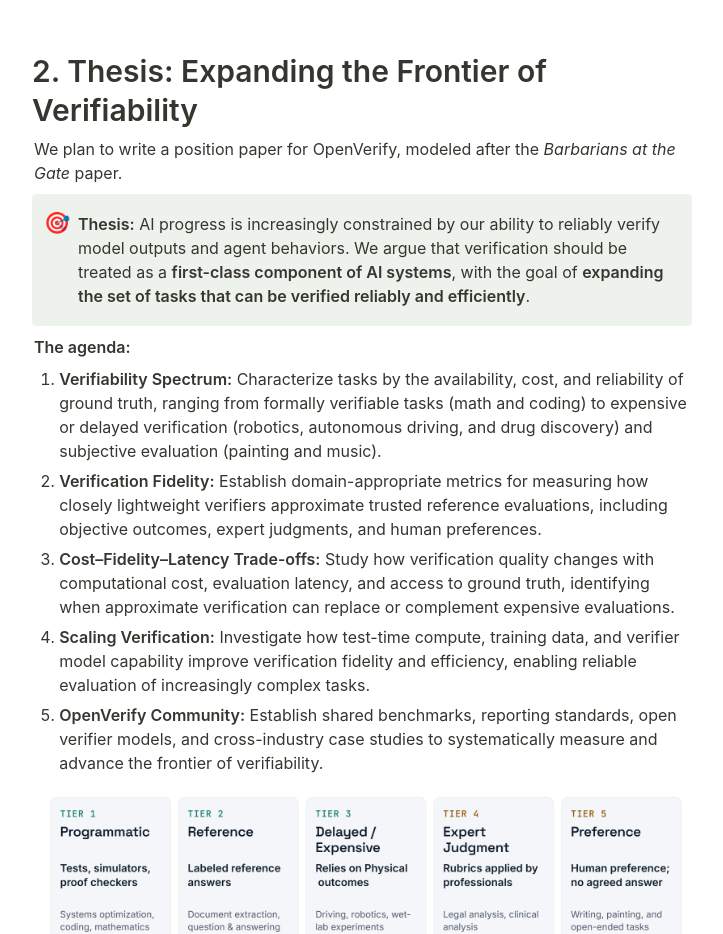
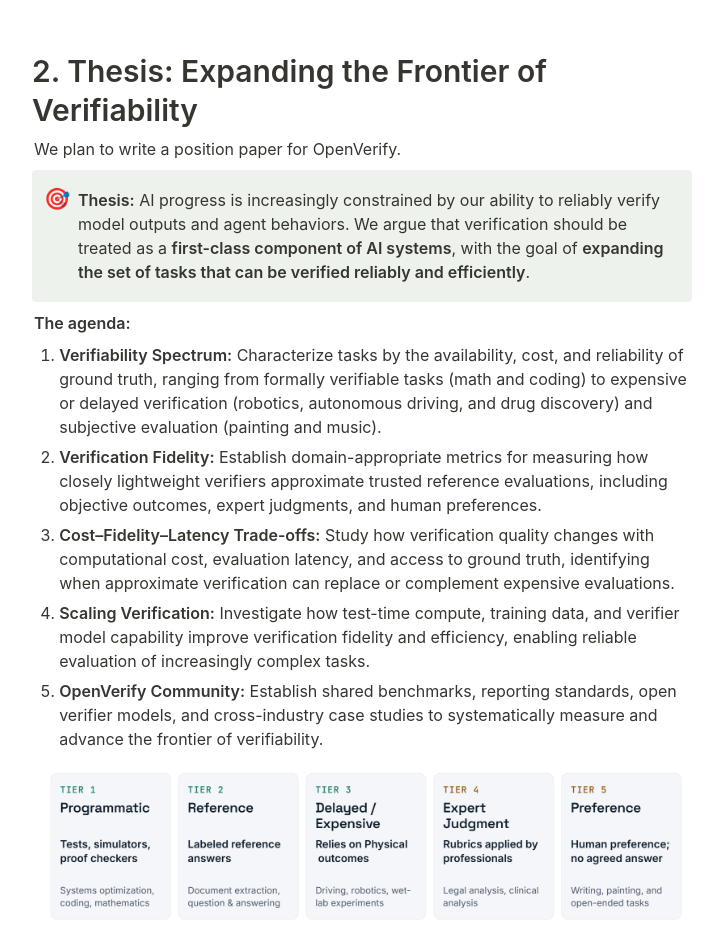
Before and after one commit to jackyk02/openverify_note, a plain HTML site: page index.html in a window 1280 px wide. Shown: the part 2700-3634 px from the top of the page, without its empty margins (278-1001 px from the left). Drawn offline with Linux system fonts and the light colour scheme.

Commit message:
Drop Barbarians at the Gate reference
Co-Authored-By: Claude Fable 5.2 <noreply@anthropic.com>

```diff
--- a/index.html
+++ b/index.html
@@ -162,7 +162,7 @@
 
 <!-- 2 -->
 <h2 id="position">2. Thesis: Expanding the Frontier of Verifiability</h2>
-<p>We plan to write a position paper for OpenVerify, modeled after the <em>Barbarians at the Gate</em> paper.</p>
+<p>We plan to write a position paper for OpenVerify.</p>
 <div class="callout green"><div class="ci">🎯</div><div>
   <p><strong>Thesis:</strong> AI progress is increasingly constrained by our ability to reliably verify model outputs and agent behaviors. We argue that verification should be treated as a <strong>first-class component of AI systems</strong>, with the goal of <strong>expanding the set of tasks that can be verified reliably and efficiently</strong>.</p>
 </div></div>
```
